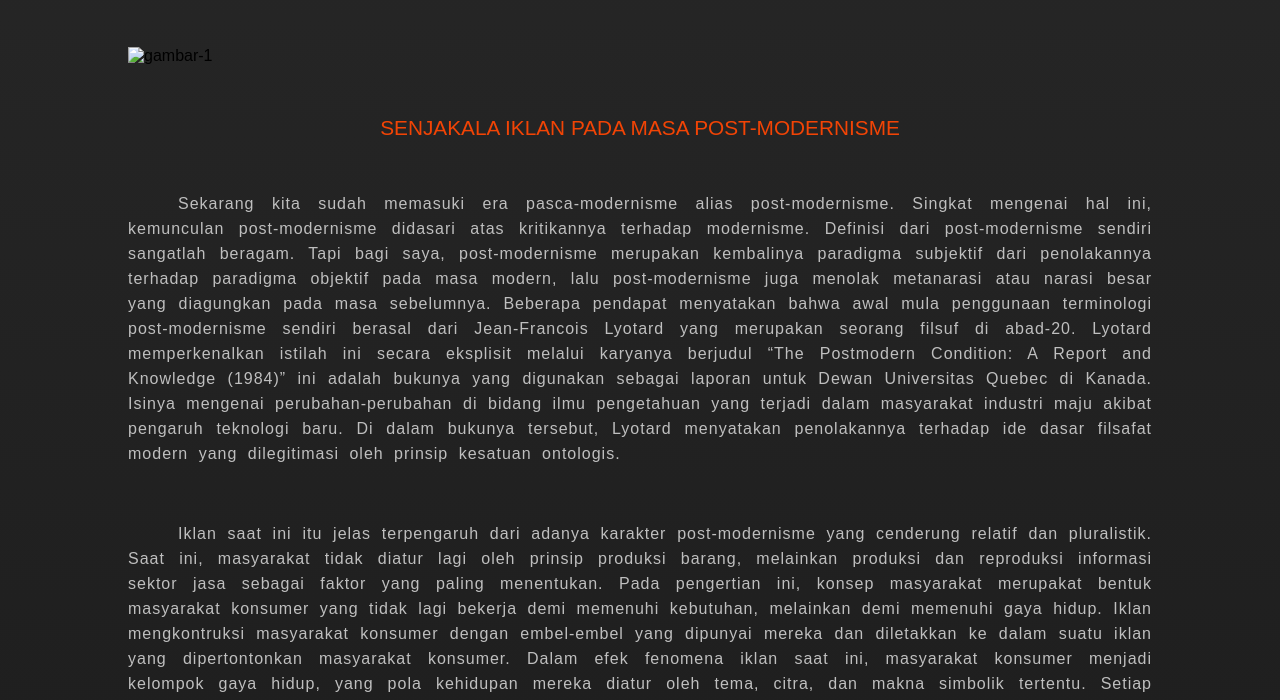
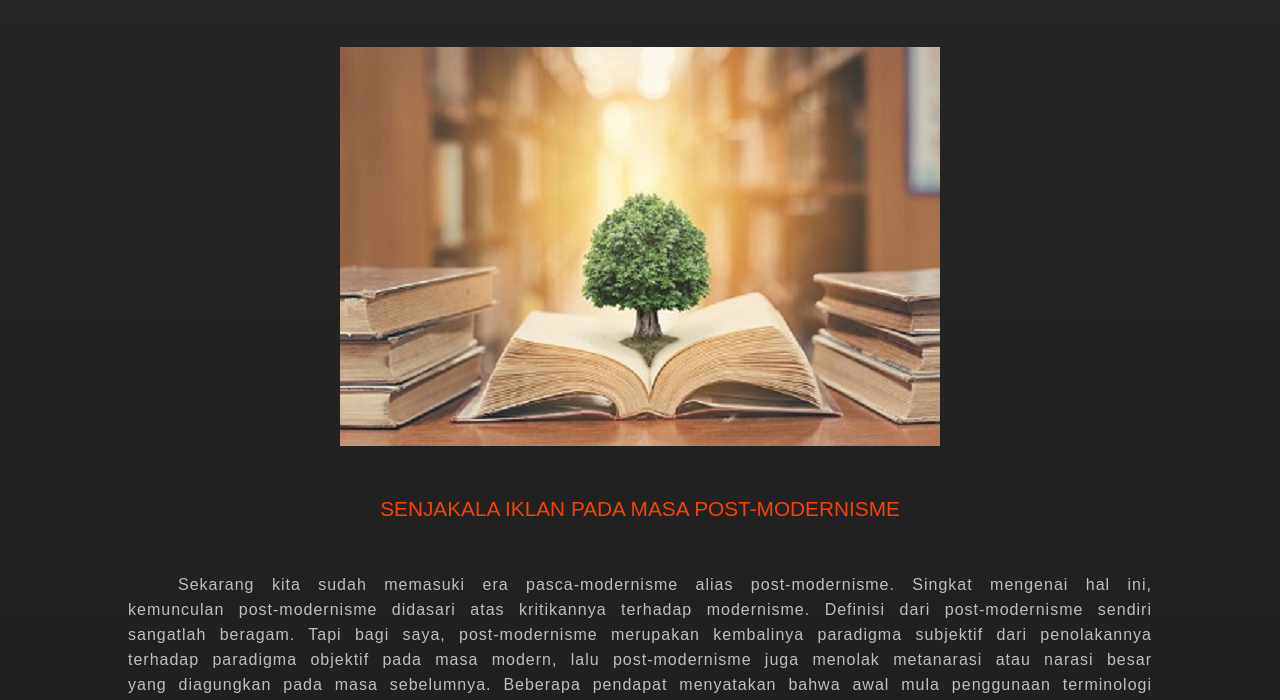
Before and after one commit to AkbalAbuHanifa32/Reasoning-Web, a plain HTML site: page article1.html in a window 1280 px wide. Shown: the part 99-799 px from the top of the page. Drawn offline with nearby package versions, Linux system fonts and the light colour scheme; the site is published under a folder, as on GitHub Pages, so addresses that start at the root find nothing.

Commit message:
mengubah penyimpanan gambar pada artikel 1 dan 2

```diff
--- a/article1.html
+++ b/article1.html
@@ -63,7 +63,7 @@
     <!-- banner article start -->
     <section class="article-1">
         <div class="container">
-            <img src="/img/1.jpg" alt="gambar-1" class="about-img">
+            <img src="img/1.jpg" alt="gambar-1" class="about-img">
             <!-- judul articel start -->
             <h2 class="article-title">SENJAKALA IKLAN PADA MASA POST-MODERNISME</h2>
             <!-- judul article end   -->
```
Also changed, not shown: artikel2.html (+1 -1 lines).
